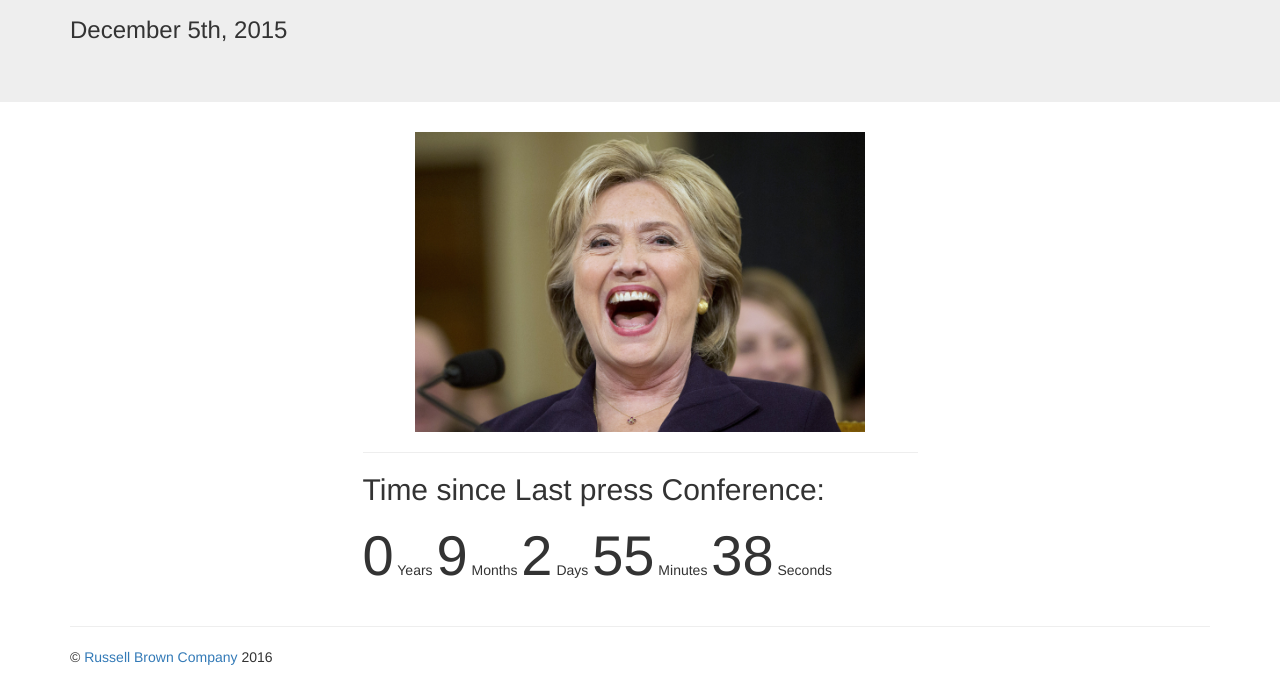
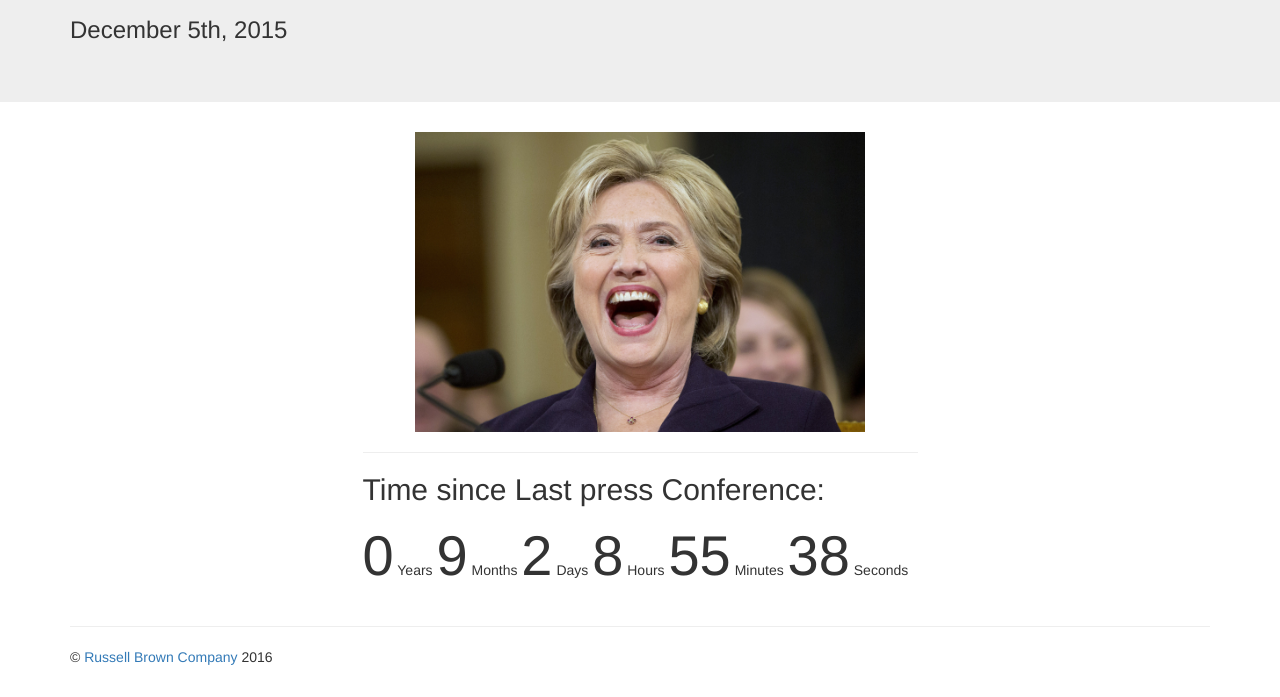
Before and after one commit to rwbrown72/clinton_clock, a plain HTML site: page index.html in a window 1280 px wide. Shown: the part 230-927 px from the top of the page. Drawn offline with Linux system fonts and the light colour scheme.

Commit message:
added the hours to the timer. I have no idea why I forgot the hours, but it's on there now.

```diff
--- a/css/main.css
+++ b/css/main.css
@@ -1,6 +1,7 @@
 #years,
 #months,
 #days,
+#hours,
 #minutes,
 #seconds {
 	font-size: 4em;
--- a/index.html
+++ b/index.html
@@ -67,6 +67,7 @@
               <span id="years"></span> Years
               <span id="months"></span> Months
               <span id="days"></span> Days
+              <span id="hours"></span> Hours
               <span id="minutes"></span> Minutes
               <span id="seconds"></span> Seconds
             </p>
--- a/js/clock.js
+++ b/js/clock.js
@@ -7,6 +7,7 @@ function clock_update() {
 	var year = today.getFullYear();   // This will get the current year
 	var month = today.getMonth();	  // This will get the month
 	var day = today.getDate();		  // This will get the day of the month
+	var hour = today.getHours();
 	var minute = today.getMinutes();  // This will get the minutes of the day
 	var second = today.getSeconds();  // This will get the seconds of the day
 	var last_month = month - 1;		  // This will get the previous month
@@ -25,10 +26,11 @@ function clock_update() {
 
 
 	// This area will set the date of the last press conference
-	var press_cenference_date = new Date(2015, 11, 5)  // This sets the date of the last press conference - remember that Javascript starts in Jan at month [0]!
+	var press_cenference_date = new Date(2015, 11, 5, 12)  // This sets the date of the last press conference - remember that Javascript starts in Jan at month [0]!
 	var p_year = press_cenference_date.getFullYear();  // This sets the year of the last press conference
 	var p_month = press_cenference_date.getMonth();    // This sets the month of the last press conference
 	var p_day = press_cenference_date.getDate();	   // This sets the day of the last press conference
+	var p_hour = press_cenference_date.getHours();	   // This sets the hour of the last press conference
 	var p_minute = press_cenference_date.getMinutes(); // This sets the minutes of the last press conference
 	var p_second = press_cenference_date.getSeconds(); // This sets the seconds of the last press conference
 
@@ -57,6 +59,8 @@ function clock_update() {
 		months_since_press_conference = months_since_press_conference - 1;
 	}
 
+  var hours_since_press_conference = hour - p_hour;
+
 	// This is a simple calculation to get the minutes from the top of the hour. I didn't have the exact press conference start time so, I assumed it started at the top of the hour.
 	var minutes_since_press_conference = minute - p_minute;
 
@@ -68,6 +72,7 @@ function clock_update() {
 	document.getElementById('years').innerHTML   = years_since_press_conference_display;
 	document.getElementById('months').innerHTML  = months_since_press_conference;
 	document.getElementById('days').innerHTML    = days_since_press_conference;
+	document.getElementById('hours').innerHTML    = hours_since_press_conference;
 	document.getElementById('minutes').innerHTML = minutes_since_press_conference;
 	document.getElementById('seconds').innerHTML = seconds_since_press_conference;
 
```
